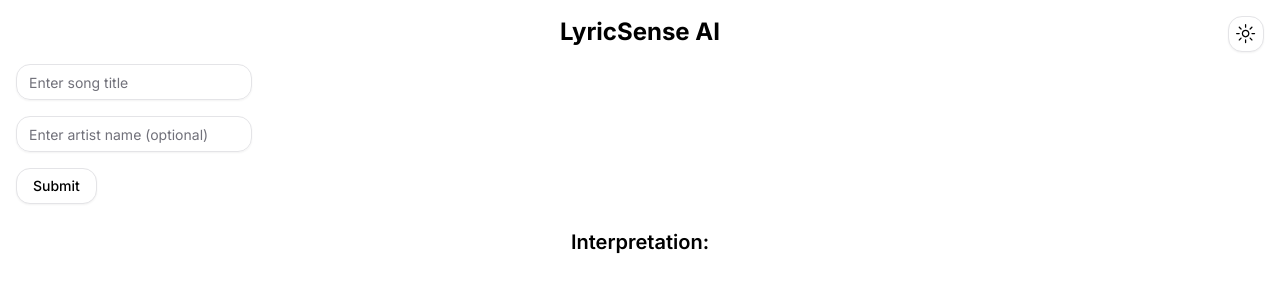
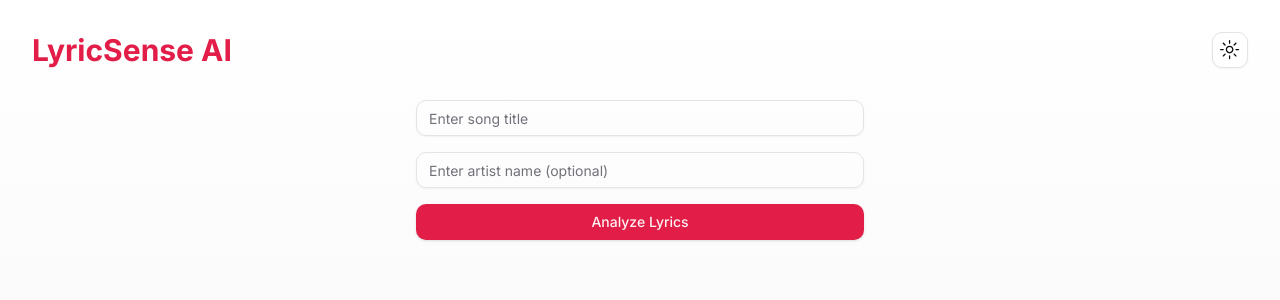
Before and after one commit to Tirth-chokshi/LyricSense-AI, a Next.js app: page / in a window 1280 px wide. Shown: the top 300 px of the page. Built offline with nearby package versions, Linux system fonts and the light colour scheme.

Commit message:
ui arrengement 1

```diff
--- a/src/app/globals.css
+++ b/src/app/globals.css
@@ -23,7 +23,7 @@
     --border: 240 5.9% 90%;
     --input: 240 5.9% 90%;
     --ring: 346.8 77.2% 49.8%;
-    --radius: 1rem;
+    --radius: 0.75rem;
   }
 
   .dark {
@@ -49,12 +49,28 @@
   }
 }
 
+@layer base {
+  * {
+    @apply border-border;
+  }
+  body {
+    @apply bg-background text-foreground;
+    font-feature-settings: "rlig" 1, "calt" 1;
+  }
+}
+
+@layer components {
+  .youtube-container {
+    @apply aspect-video w-full rounded-md overflow-hidden;
+  }
+}
+
 /* Loading animation */
 .loader {
   width: 48px;
   height: 48px;
-  border: 5px solid #FFF;
-  border-bottom-color: var(--primary);
+  border: 5px solid hsl(var(--primary) / 0.2);
+  border-bottom-color: hsl(var(--primary));
   border-radius: 50%;
   display: inline-block;
   box-sizing: border-box;
@@ -70,38 +86,28 @@
   }
 }
 
-/* Additional custom styles */
-.number {
-  color: red;
-  font-weight: bold;
+/* Transitions */
+.transition-all {
+  transition-property: all;
+  transition-timing-function: cubic-bezier(0.4, 0, 0.2, 1);
+  transition-duration: 150ms;
 }
 
-.input {
-  @apply border p-2 mb-4 w-full;
+/* Responsive adjustments */
+@media (max-width: 640px) {
+  .container {
+    @apply px-4;
+  }
 }
 
-.button {
-  @apply bg-blue-500 text-white p-2 rounded;
+@media (min-width: 641px) and (max-width: 768px) {
+  .container {
+    @apply px-6;
+  }
 }
 
-.summary-component,
-.moods-themes-component,
-.language-explicit-component {
-  @apply border p-4 mb-4;
-}
-
-@layer components {
-  .interpretation-container {
-    @apply grid gap-4;
-  }
-
-  .youtube-container {
-    @apply aspect-video w-full;
-  }
-
-  @screen md {
-    .interpretation-container {
-      @apply grid-cols-2;
-    }
+@media (min-width: 769px) {
+  .container {
+    @apply px-8;
   }
 }
--- a/src/app/page.js
+++ b/src/app/page.js
@@ -74,8 +74,10 @@ export default function Home() {
   };
 
   return (
-    <div className="relative container mx-auto p-4">
-      <div className="absolute top-4 right-4">
+    <div className="min-h-screen bg-gradient-to-b from-background to-secondary">
+      <div className="container mx-auto px-4 py-8">
+        <header className="flex justify-between items-center mb-8">
+          <h1 className="text-3xl font-bold text-primary">LyricSense AI</h1>
           <DropdownMenu>
             <DropdownMenuTrigger asChild>
               <Button variant="outline" size="icon">
@@ -85,66 +87,57 @@ export default function Home() {
               </Button>
             </DropdownMenuTrigger>
             <DropdownMenuContent align="end">
-            <DropdownMenuItem onClick={() => setTheme("light")}>
-              Light
-            </DropdownMenuItem>
-            <DropdownMenuItem onClick={() => setTheme("dark")}>
-              Dark
-            </DropdownMenuItem>
-            <DropdownMenuItem onClick={() => setTheme("system")}>
-              System
-            </DropdownMenuItem>
+              <DropdownMenuItem onClick={() => setTheme("light")}>Light</DropdownMenuItem>
+              <DropdownMenuItem onClick={() => setTheme("dark")}>Dark</DropdownMenuItem>
+              <DropdownMenuItem onClick={() => setTheme("system")}>System</DropdownMenuItem>
             </DropdownMenuContent>
           </DropdownMenu>
-      </div>
+        </header>
 
-      <h1 className="text-2xl font-bold mb-4 text-center">LyricSense AI</h1>
-
-      <form onSubmit={handleSubmit} className="space-y-4">
+        <main>
+          <form onSubmit={handleSubmit} className="space-y-4 max-w-md mx-auto mb-8">
             <Input
               type="text"
               value={songTitle}
               onChange={(e) => setSongTitle(e.target.value)}
               placeholder="Enter song title"
-          className="w-auto"
+              className="w-full"
             />
             <Input
               type="text"
               value={artistName}
               onChange={(e) => setArtistName(e.target.value)}
               placeholder="Enter artist name (optional)"
-          className="w-auto"
+              className="w-full"
             />
-        <Button type="submit" variant="outline" className="w-auto" disabled={loading}>
+            <Button type="submit" className="w-full" disabled={loading}>
               {loading ? (
                 <>
                   <svg className="animate-spin -ml-1 mr-3 h-5 w-5 text-white" xmlns="http://www.w3.org/2000/svg" fill="none" viewBox="0 0 24 24">
                     <circle className="opacity-25" cx="12" cy="12" r="10" stroke="currentColor" strokeWidth="4"></circle>
                     <path className="opacity-75" fill="currentColor" d="M4 12a8 8 0 018-8V0C5.373 0 0 5.373 0 12h4zm2 5.291A7.962 7.962 0 014 12H0c0 3.042 1.135 5.824 3 7.938l3-2.647z"></path>
                   </svg>
-              Loading...
+                  Analyzing...
                 </>
               ) : (
-            'Submit'
+                'Analyze Lyrics'
               )}
             </Button>
           </form>
 
-      <div className="mt-6">
-        <h2 className="text-xl flex justify-center mb-4 font-semibold">Interpretation:</h2>
-        <div className="prose dark:prose-dark space-y-4">
           {loading ? (
-            <div className="flex justify-center items-center">
+            <div className="flex justify-center items-center h-64">
               <span className="loader"></span>
             </div>
-          ) : (
-            submitted && (
-              <>
-                <div className="interpretation-container">
+          ) : submitted && (
+            <div className="space-y-8">
+              <section className="bg-card rounded-lg shadow-md p-6">
+                <h2 className="text-2xl font-semibold mb-4 text-card-foreground">Interpretation</h2>
+                <div className="grid gap-6 md:grid-cols-2">
                   <div className="youtube-container">
                     {youtubeUrl && (
                       <iframe
-                        className="w-full h-full"
+                        className="w-full h-full rounded-md"
                         src={youtubeUrl}
                         title="YouTube video player"
                         frameBorder="0"
@@ -153,29 +146,41 @@ export default function Home() {
                       ></iframe>
                     )}
                   </div>
-                  <div>
+                  <div className="bg-popover rounded-md p-4">
                     <Keywords keywords={keywordsResponse} />
                   </div>
                 </div>
+              </section>
+
+              <section className="bg-card rounded-lg shadow-md p-6">
+                <h2 className="text-2xl font-semibold mb-4 text-card-foreground">Lyrical Analysis</h2>
+                <div className="grid gap-6 md:grid-cols-2">
                   <WordCloud words={wordCloudData} />
                   <SentimentTimeline sentimentData={sentimentData} />
+                </div>
+              </section>
+
+              <section className="bg-card rounded-lg shadow-md p-6">
+                <h2 className="text-2xl font-semibold mb-4 text-card-foreground">Song Structure</h2>
+                <div className="grid gap-6 md:grid-cols-2">
                   <RhymeScheme rhymeData={rhymeData} />
                   {moodsAndThemes && <EmotionGraph moodsAndThemes={moodsAndThemes} />}
+                </div>
+              </section>
+
+              <section className="bg-card rounded-lg shadow-md p-6">
+                <h2 className="text-2xl font-semibold mb-4 text-card-foreground">Overall Analysis</h2>
                 <Analysis analysis={analysisResponse} />
-              </>
-            )
-          )}
-        </div>
-      </div>
+              </section>
 
-      {submitted && (
-        <div className="mt-6">
-          <h2 className="text-xl flex justify-center mb-4 font-semibold">Chat with AI:</h2>
-          <div>
+              <section className="bg-card rounded-lg shadow-md p-6">
+                <h2 className="text-2xl font-semibold mb-4 text-card-foreground">Chat with AI</h2>
                 <ChatInterface songTitle={songTitle} artistName={artistName} />
-          </div>
+              </section>
             </div>
           )}
+        </main>
+      </div>
     </div>
   );
 }
```
Lines whose indentation alone changed are shown as unchanged.
